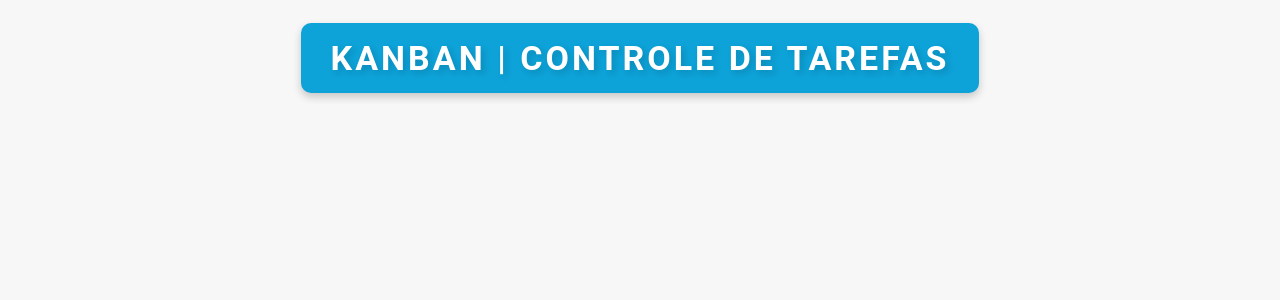
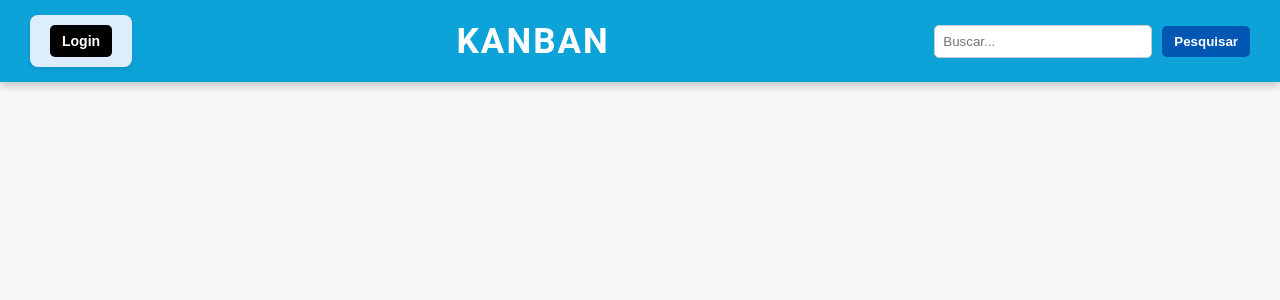
Before and after one commit to welitonsilva93/My_Project_Kanban, a Django app: page / in a window 1280 px wide. Shown: the top 300 px of the page. Run offline with Django 4.2, Linux system fonts and the light colour scheme; data that the repository does not hold is empty.

Commit message:
inserindo informações de login na home e criando tela de login.html

```diff
--- a/kanban_app/templates/index.html
+++ b/kanban_app/templates/index.html
@@ -11,10 +11,53 @@
             font-family: Arial, sans-serif;
             margin: 0;
             padding: 0;
+            background-color: #f7f7f7;
+        }
+
+        .header {
             display: flex;
-            flex-direction: column;
+            justify-content: space-between;
             align-items: center;
-            background-color: #f7f7f7;
+            background: #0da2d8;
+            padding: 15px 30px;
+            box-shadow: 0 4px 8px rgba(0, 0, 0, 0.2);
+        }
+
+        .title {
+            color: #fff;
+            font-weight: bold;
+            font-size: 35px;
+            font-family: 'Roboto', sans-serif;
+            text-transform: uppercase;
+            letter-spacing: 2px;
+        }
+
+        .search-container {
+            display: flex;
+            align-items: center;
+            gap: 10px;
+        }
+
+        .search-input {
+            padding: 8px;
+            border-radius: 5px;
+            border: 1px solid #ccc;
+            width: 200px;
+            outline: none;
+        }
+
+        .search-button {
+            background: #0056b3;
+            color: #fff;
+            border: none;
+            padding: 8px 12px;
+            border-radius: 5px;
+            cursor: pointer;
+            font-weight: bold;
+        }
+
+        .search-button:hover {
+            background: #004099;
         }
 
         .kanban {
@@ -66,9 +109,10 @@
 
         a {
             text-decoration: none;
-            color:rgb(12, 77, 143);
+            color:rgb(74, 74, 74);
             font-weight: bold;
             font-size: 1.4em;
+            text-decoration: none;
         }
 
         li {
@@ -85,6 +129,7 @@
             white-space: normal;
             word-wrap: break-word;
             overflow-wrap: break-word;
+            text-decoration: none;
         }
 
         li:hover {
@@ -141,11 +186,59 @@
             box-shadow: 0px 4px 8px rgba(0, 0, 0, 0.2);
             text-shadow: 3px 3px 6px rgba(0, 0, 0, 0.15);
         }
+
+        .login-container {
+            display: flex;
+            align-items: center;
+            gap: 15px;
+            background:rgb(222, 237, 252);
+            padding: 10px 20px;
+            border-radius: 8px;
+            box-shadow: 0 2px 5px rgba(0, 0, 0, 0.1);
+        }
+
+        .login-container p {
+            margin: 0;
+            font-size: 16px;
+            font-weight: bold;
+            color: #333;
+        }
+
+        .login-container a {
+            background:rgb(0, 0, 0);
+            color: rgb(255, 255, 255);
+            padding: 8px 12px;
+            border-radius: 5px;
+            text-decoration: none;
+            font-weight: bold;
+            transition: background 0.3s;
+            font-size: 14px;
+        }
+
+        .login-container a:hover {
+            background:rgb(196, 0, 0);
+        }
     </style>
 </head>
 
 <body>
-    <h1 class='title-page'>Kanban | Controle de Tarefas</h1>
+
+    <div class="header">
+        <div class="login-container">
+            {% if user.is_authenticated %}
+                <p>Bem-vindo, {{ user.first_name }} {{ user.last_name }}</p>
+                <a href="{% url 'logout' %}">Logout</a>
+            {% else %}
+                <a href="{% url 'login' %}">Login</a>
+            {% endif %}
+        </div>
+        <div class="title">Kanban</div>
+        <div class="search-container">
+            <input type="text" class="search-input" placeholder="Buscar...">
+            <button class="search-button">Pesquisar</button>
+        </div>
+    </div>
+
     <div class="kanban">
         {% for coluna in colunas %}
         <div class="column" data-id="{{ coluna.id }}">
```
Also changed, not shown: kanban_app/templates/login.html (added, +95 -0 lines).
